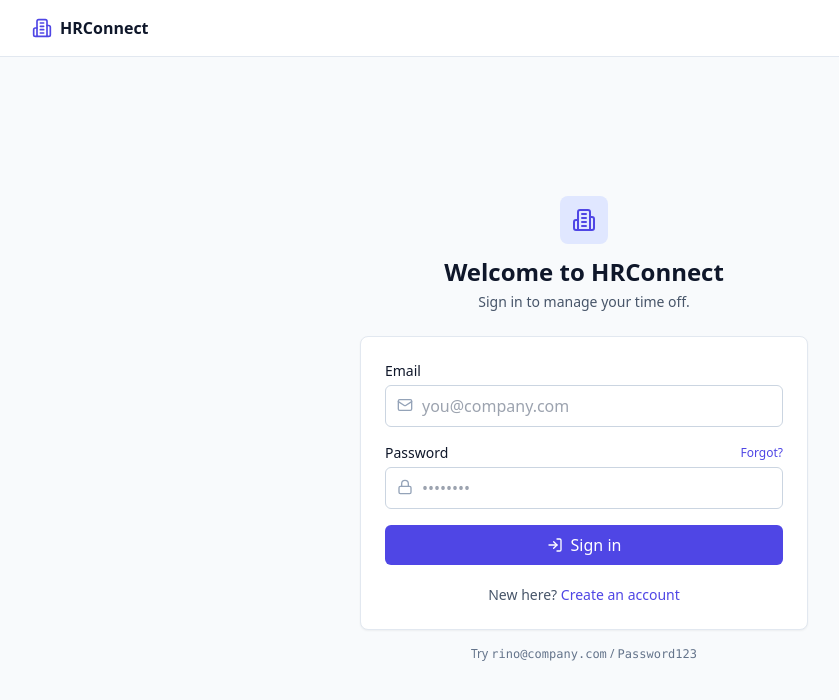
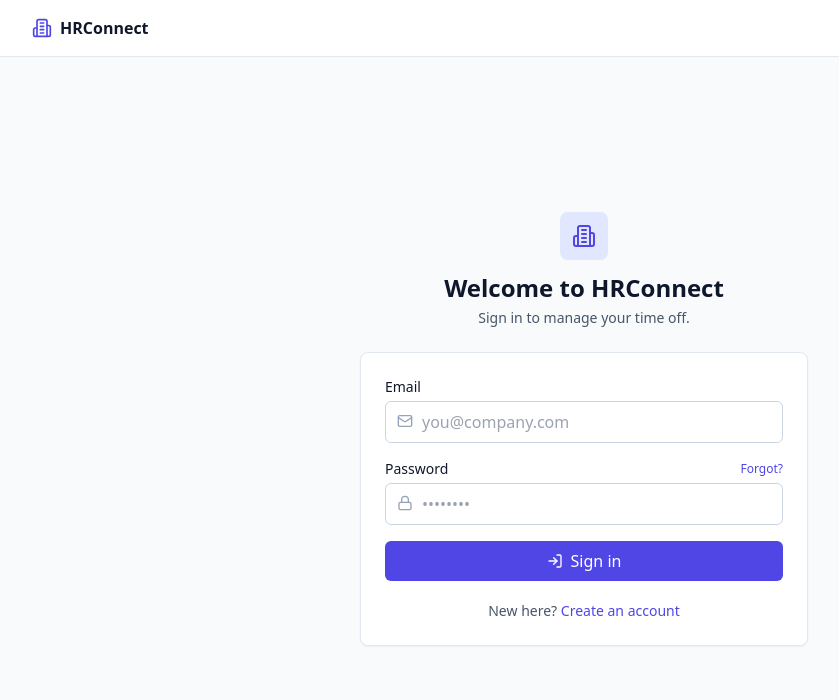
Before and after one commit to PriyangaSelvaraju1994/Capstone_FSEDOTNET_Team9_HRConnect, a React (Vite) app in the folder Frontend/hrconnect-ui/: page /login in a window 1280 px wide. Shown: the top 700 px of the page, without its empty margins (56-895 px from the left). Built offline with nearby package versions, Linux system fonts and the light colour scheme; no server answers.

Commit message:
issue api base url

```diff
--- a/Frontend/hrconnect-ui/src/pages/Login/LoginPage.tsx
+++ b/Frontend/hrconnect-ui/src/pages/Login/LoginPage.tsx
@@ -184,11 +184,6 @@ export default function LoginPage() {
               </Link>
             </p>
           </div>
-
-          <div className="text-xs text-slate-500 text-center mt-4">
-            Try <code className="font-mono">rino@company.com</code> /{' '}
-            <code className="font-mono">Password123</code>
-          </div>
         </div>
       </main>
     </div>
```
Also changed, not shown: 1 other file (tests, documents, lock files or other folders).
